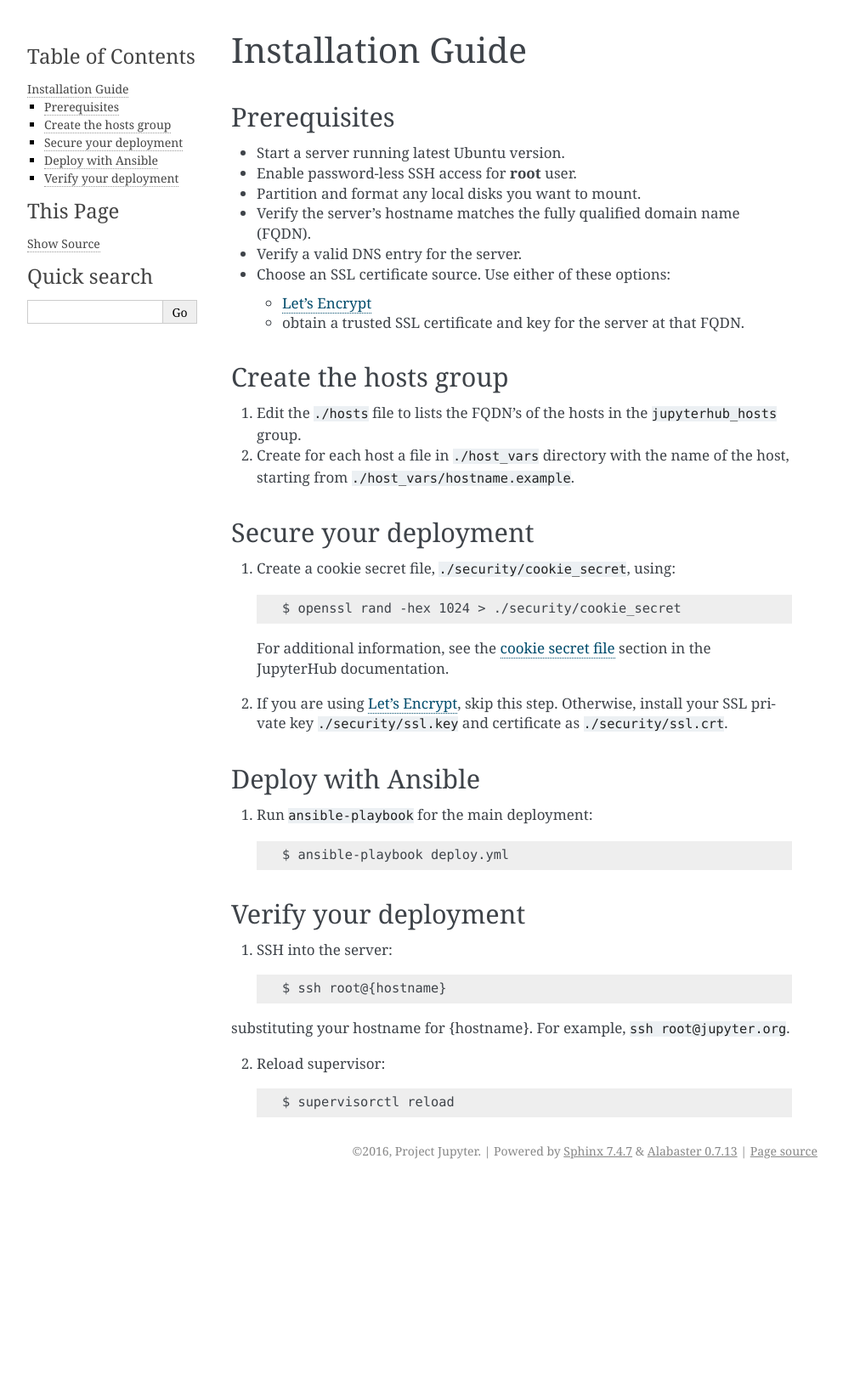
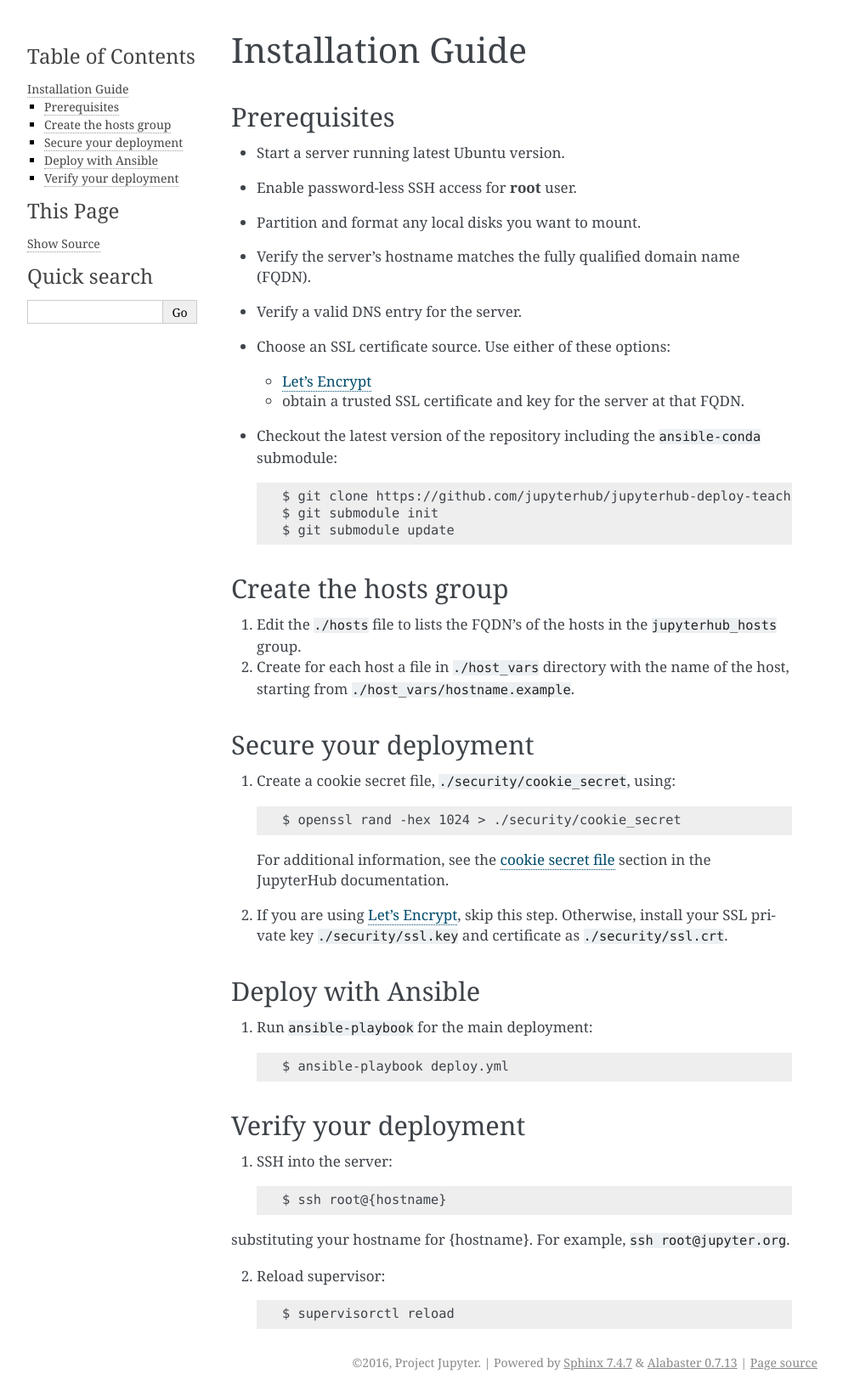
Before and after one commit to jupyterhub/jupyterhub-deploy-teaching, a Sphinx documentation site: the page built from docs/source/installation.rst, in a window 1280 px wide. Shown: the whole page at 85% size, without its empty margins (148-1140 px from the left). Built offline with Sphinx 7.4.7, drawn with Linux system fonts in a browser that asks for light colours; before the commit the page ends 1394 px from its top, so only the background shows below that.

Commit message:
Add the step of cloning the repo and submodule
Quick reminder on how to download also the submodule ansible-conda
See #12

```diff
--- a/docs/source/installation.rst
+++ b/docs/source/installation.rst
@@ -18,6 +18,12 @@
 
   * `Let's Encrypt <https://letsencrypt.org/>`_
   * obtain a trusted SSL certificate and key for the server at that FQDN.
+
+- Checkout the latest version of the repository including the ``ansible-conda`` submodule::
+
+    $ git clone https://github.com/jupyterhub/jupyterhub-deploy-teaching.git
+    $ git submodule init
+    $ git submodule update
 
 Create the hosts group
 ----------------------
```
